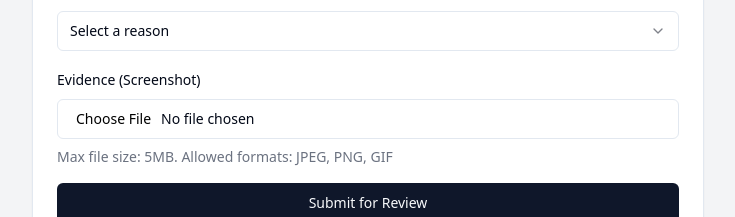
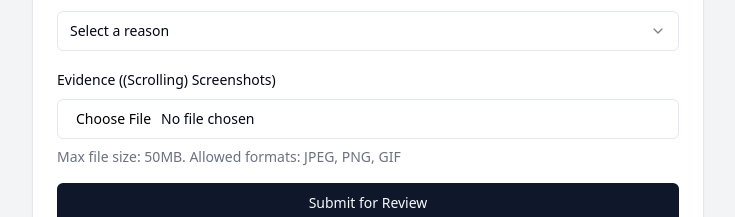
Before and after one commit to GPT-Engineer-App/clean-slate-checker, a React (Vite) app: page / in a window 1280 px wide. Shown: the part 368-585 px from the top of the page, without its empty margins (272-1007 px from the left). Built offline with nearby package versions, Linux system fonts and the light colour scheme.

Commit message:
Update file size limit for submissions
Increased the file size limit to 50 MB for submissions to accommodate scrolling screenshots. Updated the relevant documentation to reflect this change.
[skip gpt_engineer]

```diff
--- a/src/components/SubmissionForm.jsx
+++ b/src/components/SubmissionForm.jsx
@@ -27,8 +27,8 @@ const SubmissionForm = () => {
   const handleFileChange = (e) => {
     const file = e.target.files[0];
     if (file) {
-      if (file.size > 5 * 1024 * 1024) {
-        setFileError('File size should not exceed 5MB');
+      if (file.size > 50 * 1024 * 1024) {
+        setFileError('File size should not exceed 50MB');
         return;
       }
       if (!['image/jpeg', 'image/png', 'image/gif'].includes(file.type)) {
@@ -88,10 +88,10 @@ const SubmissionForm = () => {
         </Select>
       </div>
       <div className="space-y-2">
-        <Label htmlFor="evidence">Evidence (Screenshot)</Label>
+        <Label htmlFor="evidence">Evidence ((Scrolling) Screenshots)</Label>
         <Input id="evidence" name="evidence" type="file" onChange={handleFileChange} accept="image/jpeg,image/png,image/gif" required />
         {fileError && <p className="text-red-500 text-sm mt-1">{fileError}</p>}
-        <p className="text-sm text-gray-500 mt-1">Max file size: 5MB. Allowed formats: JPEG, PNG, GIF</p>
+        <p className="text-sm text-gray-500 mt-1">Max file size: 50MB. Allowed formats: JPEG, PNG, GIF</p>
       </div>
       <Button type="submit" className="w-full" disabled={!!fileError}>Submit for Review</Button>
     </form>
```
